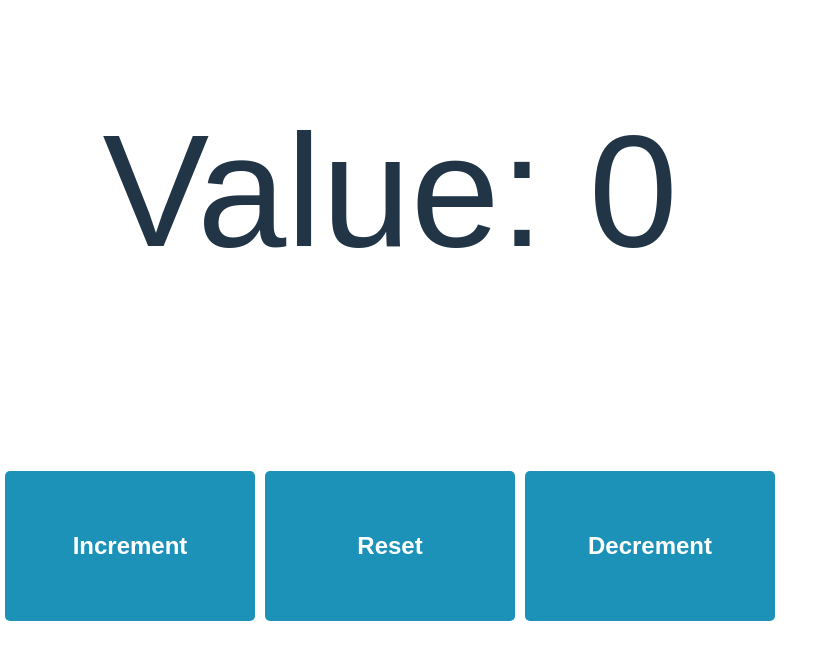
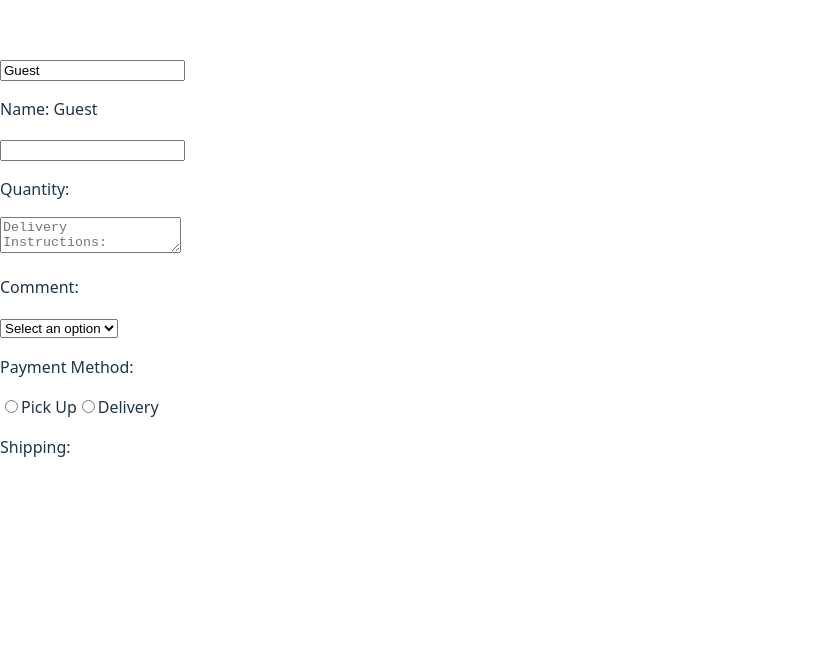
Before and after one commit to Alex-935/React_BroCode, a React (Vite) app in the folder my-react-app/: page / in a window 1280 px wide. Shown: the part 134-794 px from the top of the page, without its empty margins (0-838 px from the left). Built offline with nearby package versions, Linux system fonts and the light colour scheme.

Commit message:
onChange

```diff
--- a/my-react-app/src/App.jsx
+++ b/my-react-app/src/App.jsx
@@ -11,6 +11,7 @@
 import ProfilePicture from './ProfilePicture.jsx'
 import MyComponent from "./MyComponent.jsx";
 import Counter from "./Counter.jsx"
+import OnChangeComponent from "./OnChangeComponent.jsx";
 
 // cd into my-react-app,  npm run dev
 
@@ -37,7 +38,7 @@
     </>*/
 
     <>
-      <Counter />
+      <OnChangeComponent />
     </>
   );
 }
--- /dev/null
+++ b/my-react-app/src/OnChangeComponent.jsx
@@ -0,0 +1,70 @@
+
+/*
+onChange = event handler used primarily with form elements
+           ex. <input>, <textarea>, <select>, <radio>
+           Triggers a function every time the value of the input changes
+*/
+import React, {useState} from 'react';
+
+function OnChangeComponent() {
+
+    const [name, setName] = useState("Guest");
+    const [quantity, setQuantity] = useState();
+    const [comment, setComment] = useState("");
+    const [payment, setPayment] = useState("");
+    const [shipping, setShipping] = useState("");
+
+    function handleNameChange(event) {
+        setName(event.target.value);
+    }
+
+    function handleQuantityChange(event) {
+        setQuantity(event.target.value);
+    }
+
+    function handleCommentChange(event) {
+        setComment(event.target.value);
+    }
+
+    function handlePaymentChange(event) {
+        setPayment(event.target.value);
+    }
+
+    function handleShippingChange(event) {
+        setShipping(event.target.value);
+    }
+
+    return(
+        <div>
+            <input value={name} onChange={handleNameChange}/>
+            <p>Name: {name}</p>
+
+            <input value={quantity} onChange={handleQuantityChange} type="number"/>
+            <p>Quantity: {quantity}</p>
+
+            <textarea value={comment} onChange={handleCommentChange} type='comment' placeholder='Delivery Instructions:'/>
+            <p>Comment: {comment}</p>
+
+            <select value={payment} onChange={handlePaymentChange}>
+                <option value="">Select an option</option>
+                <option value="Visa">Visa</option>
+                <option value="Mastercard">Mastercard</option>
+                <option value="GiftCard">Gift Card</option>
+            </select>
+            <p>Payment Method: {payment}</p>
+
+            <label>
+                <input type="radio" value="Pick Up"
+                        checked={shipping==="Pick Up"} onChange={handleShippingChange}></input>
+                Pick Up
+            </label>
+            <label>
+                <input type="radio" value="Delivery"
+                    checked={shipping==="Delivery"} onChange={handleShippingChange}></input>
+                Delivery
+            </label>
+            <p>Shipping: {shipping}</p>
+        </div>
+    );
+}
+export default OnChangeComponent;
```
